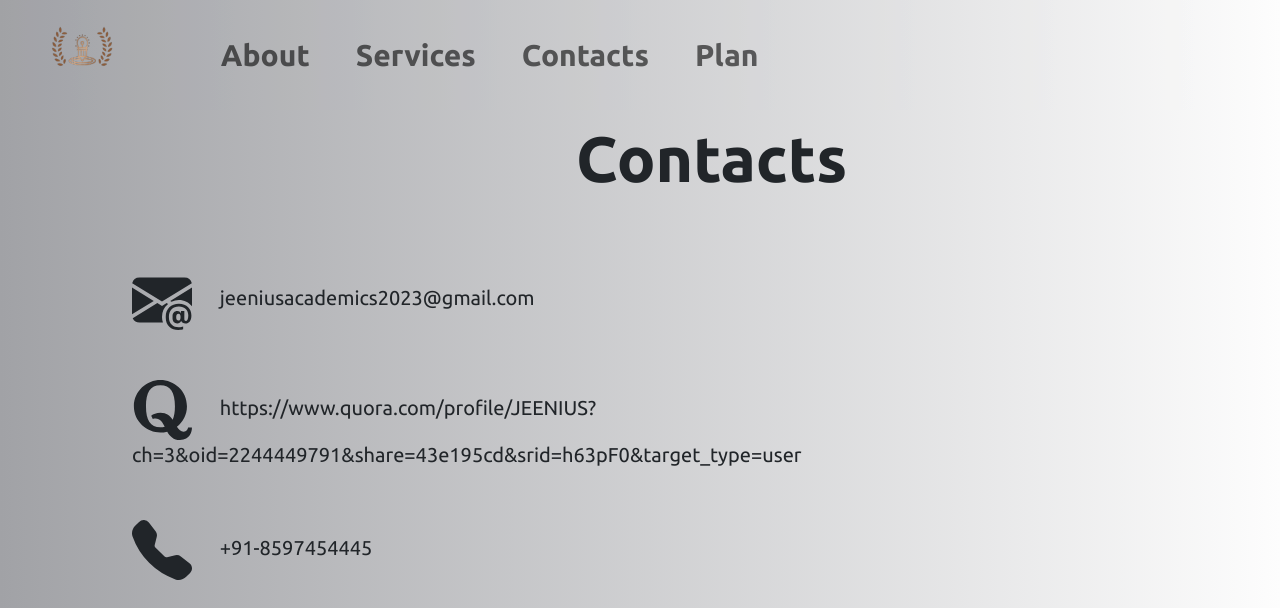
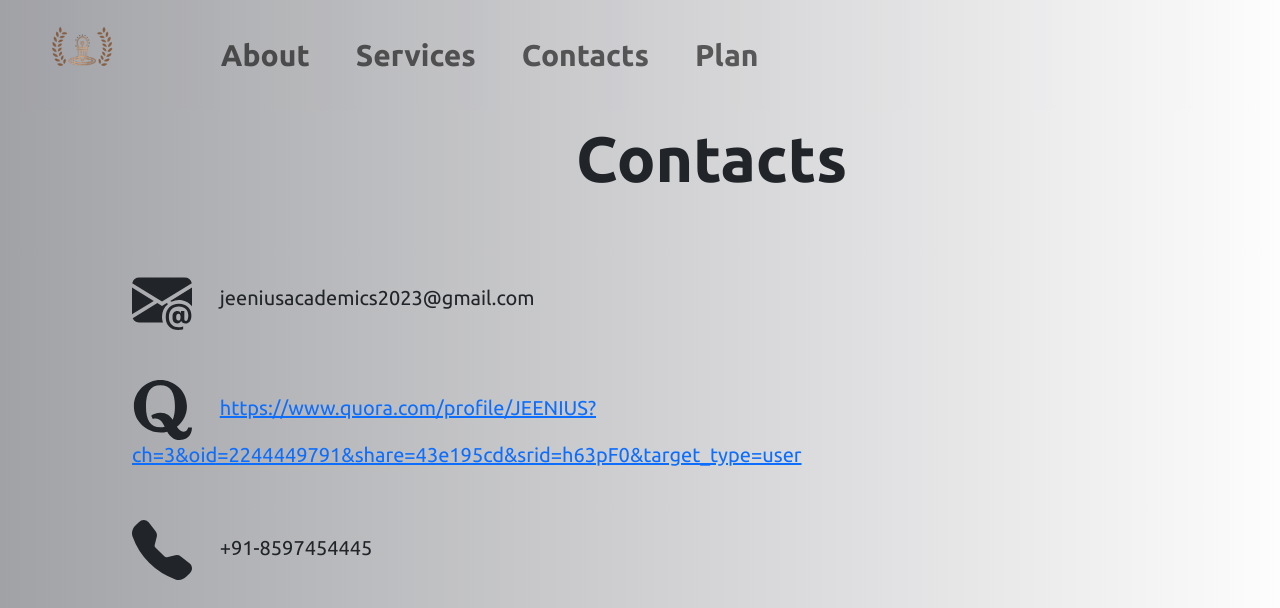
Before and after one commit to codegeek03/JEEnius, a plain HTML site: page contact.html in a window 1280 px wide. Shown: the top 608 px of the page. Drawn offline with nearby package versions, Linux system fonts and the light colour scheme.

Commit message:
Update contact.html

```diff
--- a/contact.html
+++ b/contact.html
@@ -61,7 +61,7 @@
                     height="60S" fill="currentColor" class="bi bi-quora" viewBox="0 0 16 16">
                     <path
                         d="M8.73 12.476c-.554-1.091-1.204-2.193-2.473-2.193-.242 0-.484.04-.707.142l-.43-.863c.525-.45 1.373-.808 2.464-.808 1.697 0 2.568.818 3.26 1.86.41-.89.605-2.093.605-3.584 0-3.724-1.165-5.636-3.885-5.636-2.68 0-3.839 1.912-3.839 5.636 0 3.704 1.159 5.596 3.84 5.596.425 0 .811-.046 1.166-.15Zm.665 1.3a7.127 7.127 0 0 1-1.83.244C3.994 14.02.5 11.172.5 7.03.5 2.849 3.995 0 7.564 0c3.63 0 7.09 2.828 7.09 7.03 0 2.337-1.09 4.236-2.675 5.464.512.767 1.04 1.277 1.773 1.277.802 0 1.125-.62 1.179-1.105h1.043c.061.647-.262 3.334-3.178 3.334-1.767 0-2.7-1.024-3.4-2.224Z" />
-                </svg>&nbsp;&nbsp;&nbsp;&nbsp;&nbsp;&nbsp;https://www.quora.com/profile/JEENIUS?ch=3&oid=2244449791&share=43e195cd&srid=h63pF0&target_type=user
+                </svg>&nbsp;&nbsp;&nbsp;&nbsp;&nbsp;&nbsp;<a href="https://www.quora.com/profile/JEENIUS?ch=3&oid=2244449791&share=43e195cd&srid=h63pF0&target_type=user">https://www.quora.com/profile/JEENIUS?ch=3&oid=2244449791&share=43e195cd&srid=h63pF0&target_type=user</a>
             </div>
 
             <div style="margin-left: 50px; margin-bottom: 50px;"><svg xmlns="http://www.w3.org/2000/svg" width="60"
```
